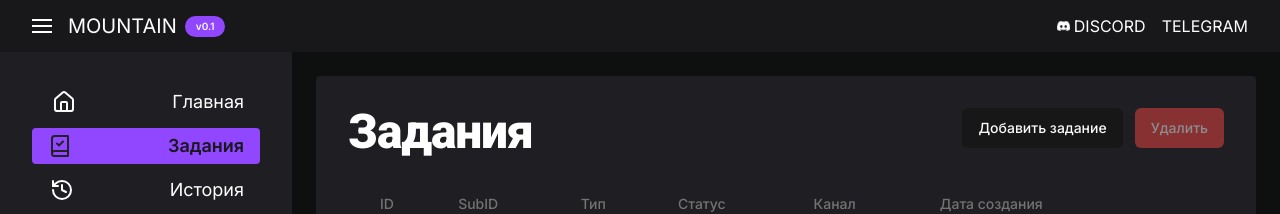
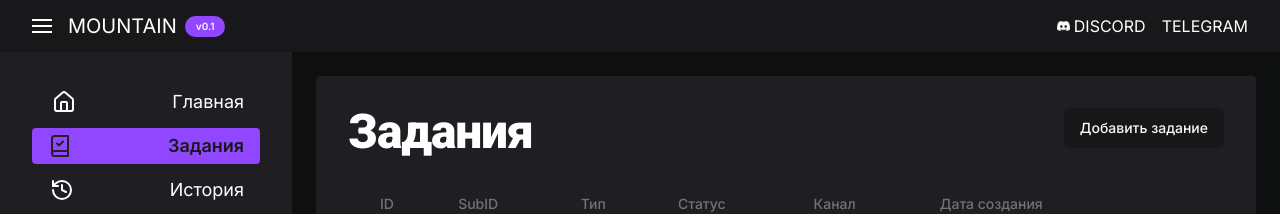
Before and after one commit to wakeupwakeupwakeup/nexttx, a Next.js app: page /tasks in a window 1280 px wide. Shown: the top 214 px of the page. Built offline with nearby package versions, Linux system fonts and the light colour scheme; no server answers; sample sign-in values are in the browser's storage.

Commit message:
major commit
Signed-off-by: wakeupwakeupwakeup <maslakovsana1999@gmail.com>

```diff
--- a/src/widgets/tasks-control/tasks-control.ui.tsx
+++ b/src/widgets/tasks-control/tasks-control.ui.tsx
@@ -1,5 +1,4 @@
 import TasksSheet from "@widgets/tasks-control/ui/tasks-tabs";
-import {Button} from "@/shared/ui/@/components/ui/button";
 import {ScrollArea} from "@/shared/ui/@/components/ui/scroll-area";
 import {
     Table,
@@ -95,7 +94,6 @@ const TasksControl: React.FC = () => {
                 <h1>Задания</h1>
                 <div className={"flex gap-3"}>
                     <TasksSheet/>
-                    <Button variant={"destructive"} disabled={true}>Удалить</Button>
                 </div>
             </div>
             <ScrollArea className={"px-4"}>
```
